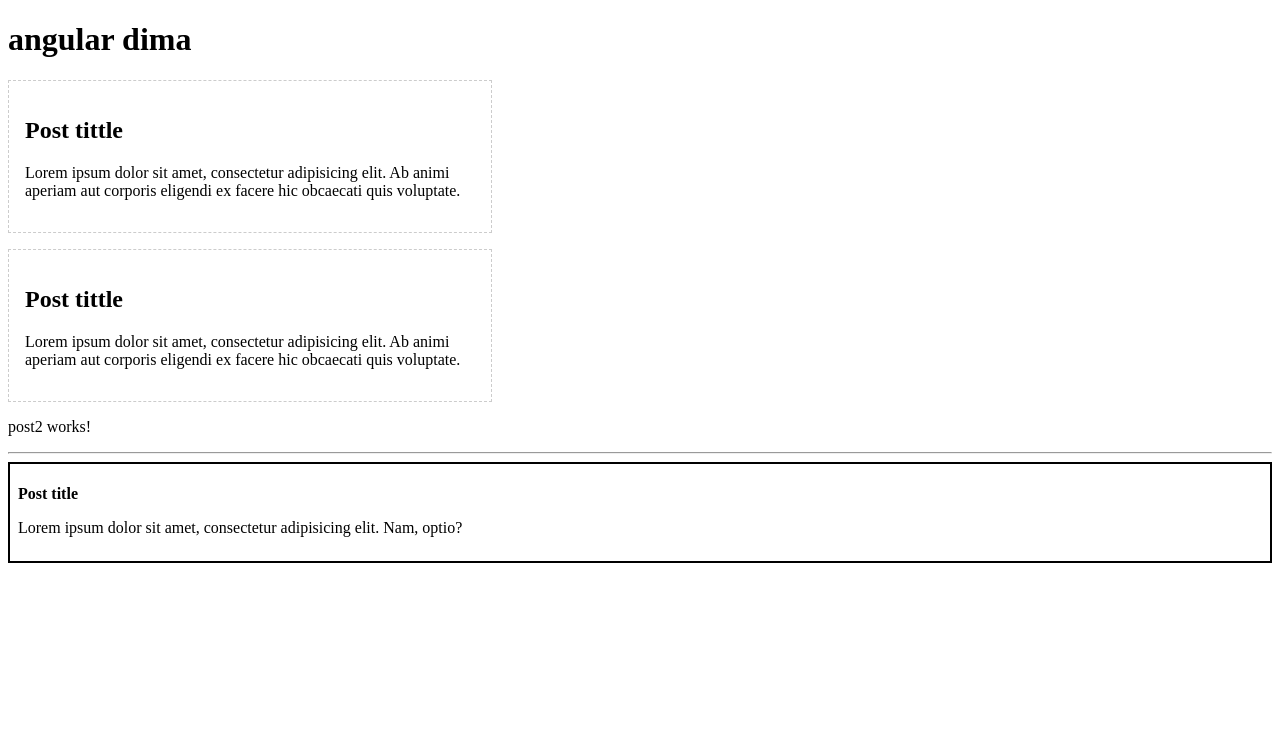
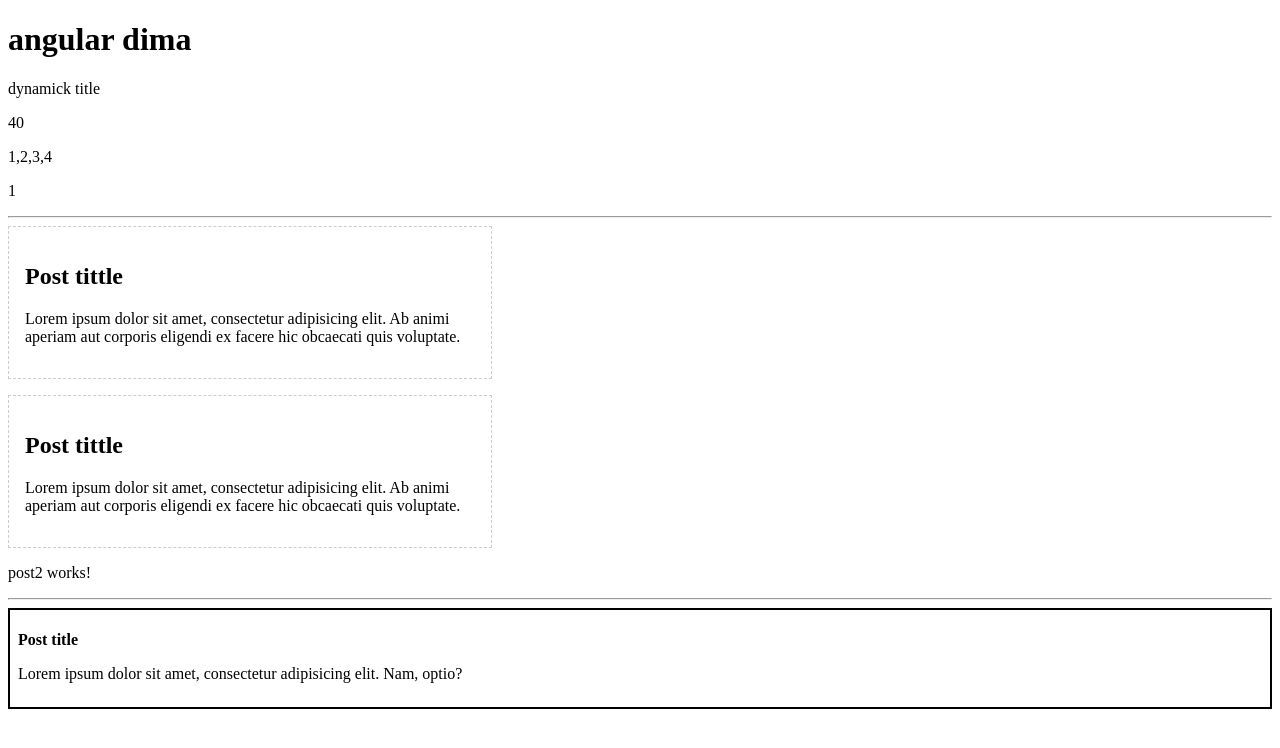
Before and after one commit to owin66/ang1, an Angular app: page / in a window 1280 px wide. Shown: the top 748 px of the page. Built offline with nearby package versions, Linux system fonts and the light colour scheme.

Commit message:
интерполяция в ангуляре

```diff
--- a/src/app/app.component.html
+++ b/src/app/app.component.html
@@ -1,4 +1,10 @@
 <h1>angular dima</h1>
+<p>{{title}}</p>
+<p>{{number - 2}}</p>
+<p>{{arr}}</p>
+<p>{{obj.b.c}}</p>
+
+<hr>
 <app-post></app-post>
 <app-post></app-post>
 <app-post2></app-post2>
--- a/src/app/app.component.ts
+++ b/src/app/app.component.ts
@@ -6,5 +6,8 @@ import { Component } from '@angular/core';
   styleUrls: ['./app.component.scss']
 })
 export class AppComponent {
-  title = 'task1';
+  title = 'dynamick title'
+  number = 42;
+  arr = [1,2,3,4]
+  obj = {a:1,b:{c:1}}
 }
```
